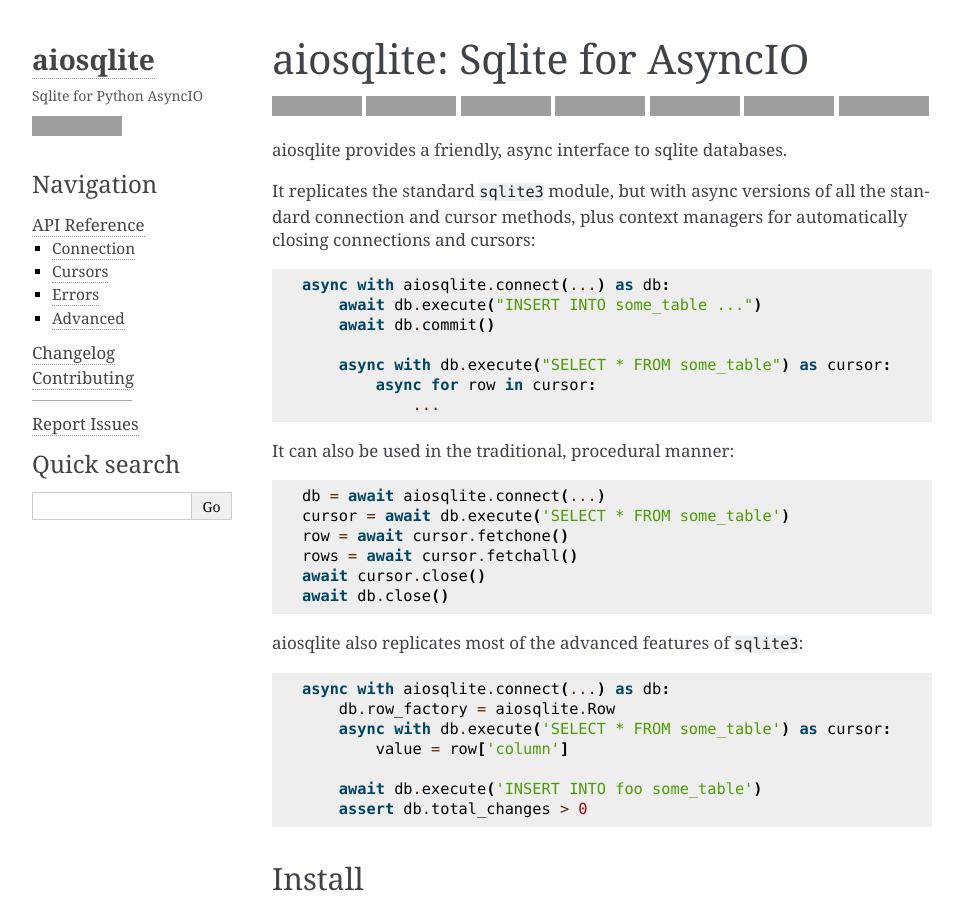
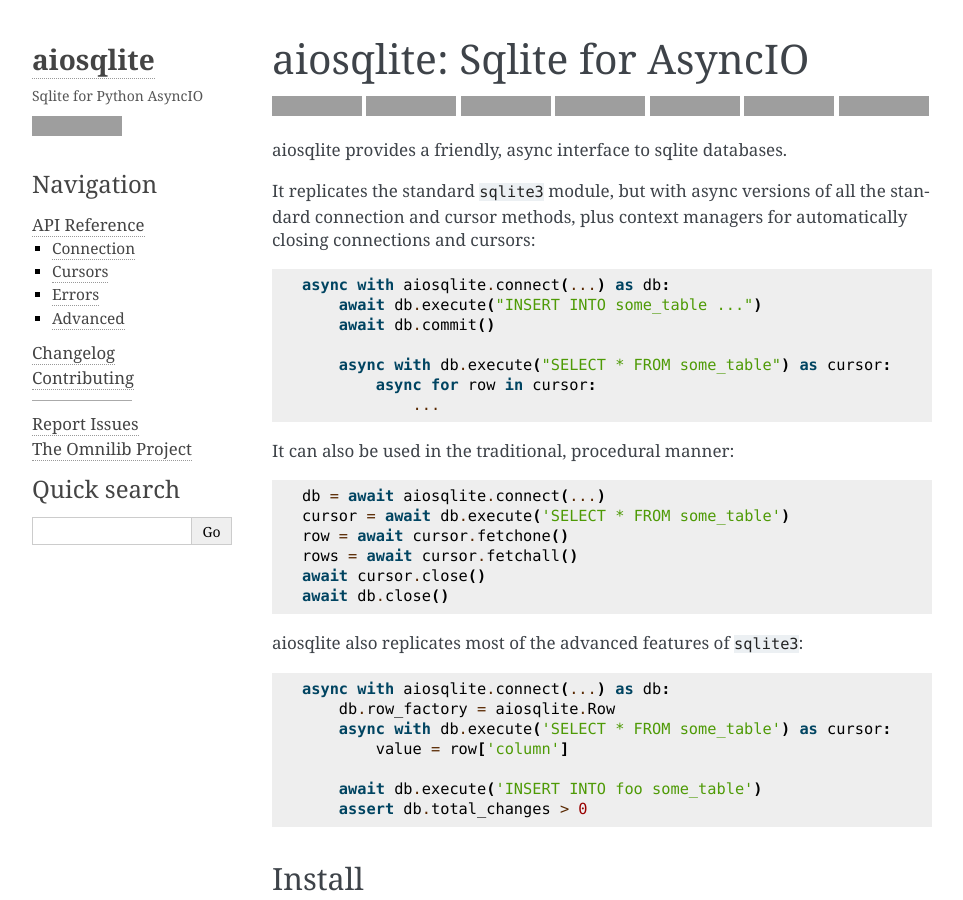
Before and after one commit to omnilib/aiosqlite, a Sphinx documentation site: the page built from docs/index.rst, in a window 1280 px wide and 900 px high. Shown: the whole window, without its empty margins (148-1111 px from the left). Built offline with Sphinx 7.4.7, drawn with Linux system fonts in a browser that asks for light colours; grey boxes are pictures that could not be loaded.

Commit message:
Link to the omnilib site

```diff
--- a/docs/conf.py
+++ b/docs/conf.py
@@ -65,6 +65,7 @@
     "sidebar_collapse": False,
     "extra_nav_links": {
         "Report Issues": "https://github.com/omnilib/aiosqlite/issues",
+        "The Omnilib Project": "https://omnilib.dev",
     },
 }
 
```
